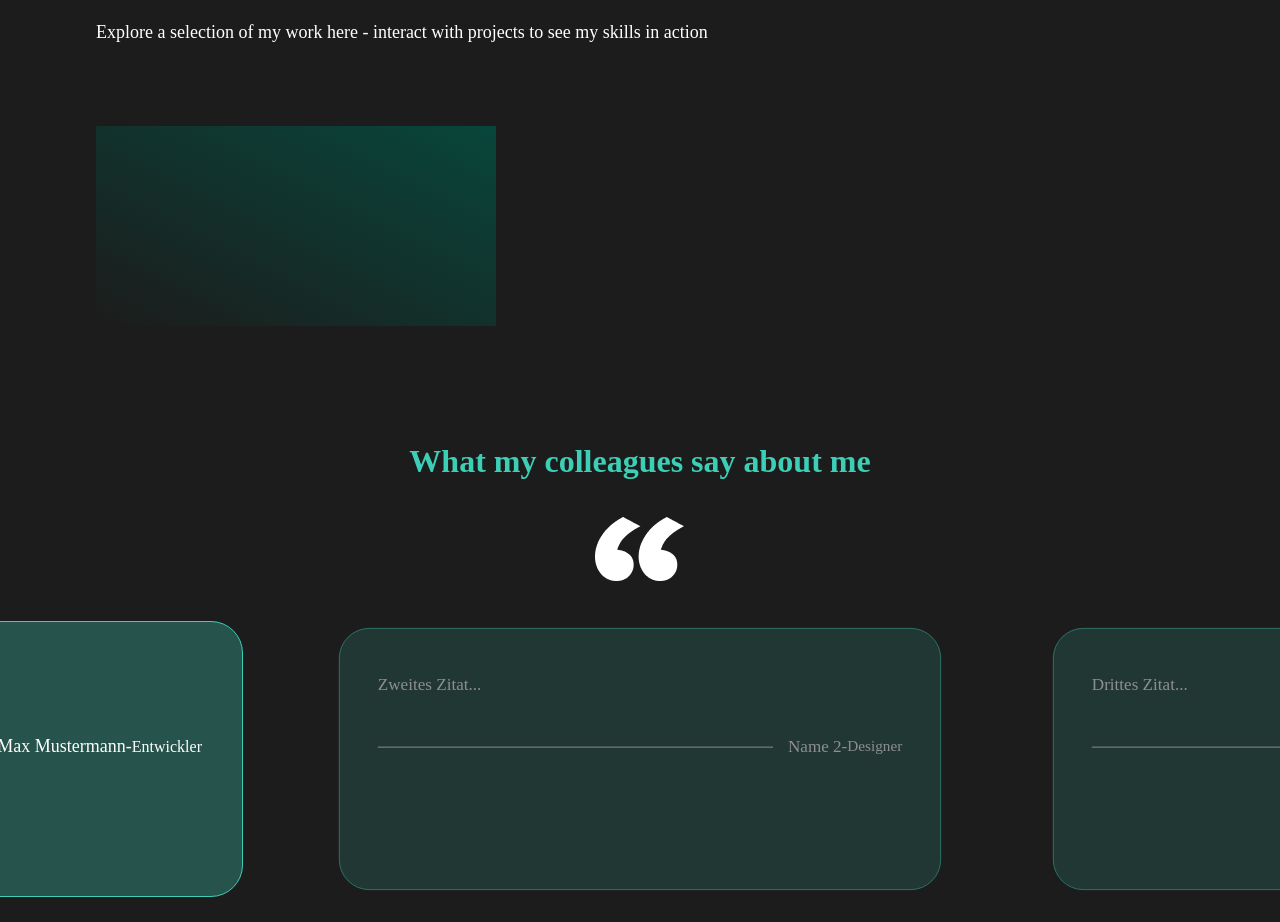
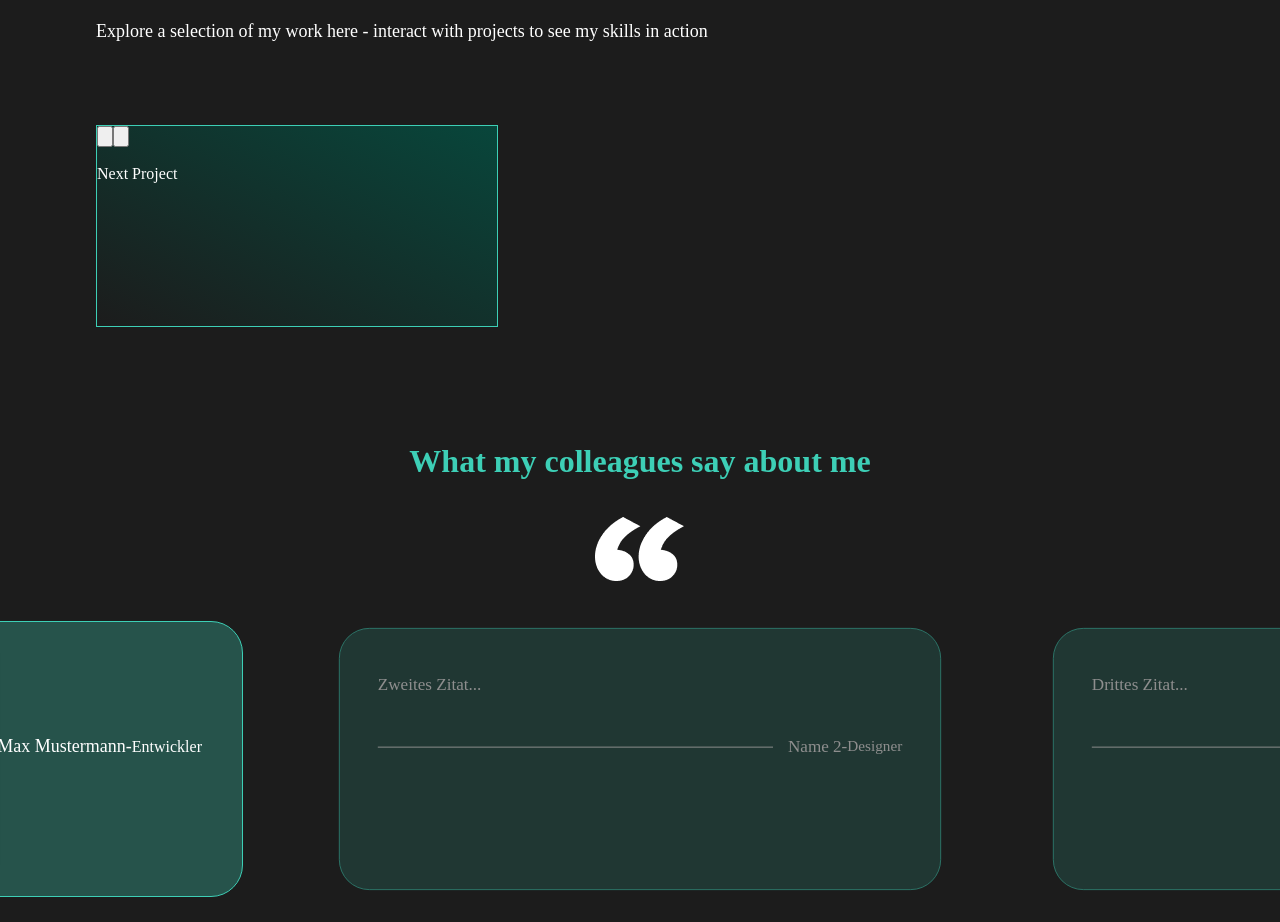
Before and after one commit to bethmannRolf/portfolio, an Angular app: page / in a window 1280 px wide. Shown: the part 3140-4062 px from the top of the page. Built offline with nearby package versions, Linux system fonts and the light colour scheme.

Commit message:
added first single project html structure

```diff
--- a/src/app/projects/projects.component.ts
+++ b/src/app/projects/projects.component.ts
@@ -18,10 +18,16 @@ export class ProjectsComponent {
 
     ];
 
+showProjectPreview(){
 
+}
 
-
+showSingleProject(){
 
 
 
 }
+
+
+
+}
--- a/src/app/projects/single-project/single-project.component.css
+++ b/src/app/projects/single-project/single-project.component.css
@@ -2,4 +2,5 @@
   width: 400px;
   height: 200px;
   background: linear-gradient(to top right, #1c1c1c, #08463b);
+  border: 1px solid  #3DCFB6;
 }
--- a/src/app/projects/single-project/single-project.component.html
+++ b/src/app/projects/single-project/single-project.component.html
@@ -1 +1,33 @@
-<div class="single-project-container"></div>
+<div class="single-project-container">
+
+<div class="left-card-side">
+<span class="project-number"></span>
+<span class="project-name"></span>
+<span class="what-about-question"></span>
+<span class="what-about-text"></span>
+<div class="used-technologies"></div>
+<div class="source-buttons">
+    <button class="gitHub-button"><span class="source-button-text"></span><img class="arrow-up-right"></button>
+    <button class="live-test-button"><span class="source-button-text"></span><img class="arrow-up-right"></button>
+</div>
+</div>
+
+
+<div class="right-card-side">
+
+<img class="close-button">
+<!-- image from project -->
+<div>
+    <span class="next-project-span">Next Project</span>
+    <img class="arrow-right">
+</div>
+
+
+
+</div>
+
+
+
+
+
+</div>
--- a/src/app/projects/single-project/single-project.component.min.css
+++ b/src/app/projects/single-project/single-project.component.min.css
@@ -1 +1 @@
-.single-project-container{width:400px;height:200px;background:linear-gradient(to top right, #1c1c1c, #08463b)}
+.single-project-container{width:400px;height:200px;background:linear-gradient(to top right, #1c1c1c, #08463b);border:1px solid  #3DCFB6}
--- a/src/app/projects/single-project/single-project.component.scss
+++ b/src/app/projects/single-project/single-project.component.scss
@@ -1,8 +1,18 @@
 .single-project-container{
+
+
+    // position: absolute;
+    // top: 50%;
+    // left: 50%;
+    // transform: translate(-50%, -50%);
+    // text-align: center;
+
+
+
     width: 400px;//just for showing
     height: 200px; //just for showing
     background: linear-gradient(to top right, rgba(28, 28, 28, 1), rgba(8, 70, 59, 1));
-
+    border: 1px solid  #3DCFB6;
 
 
 
```
